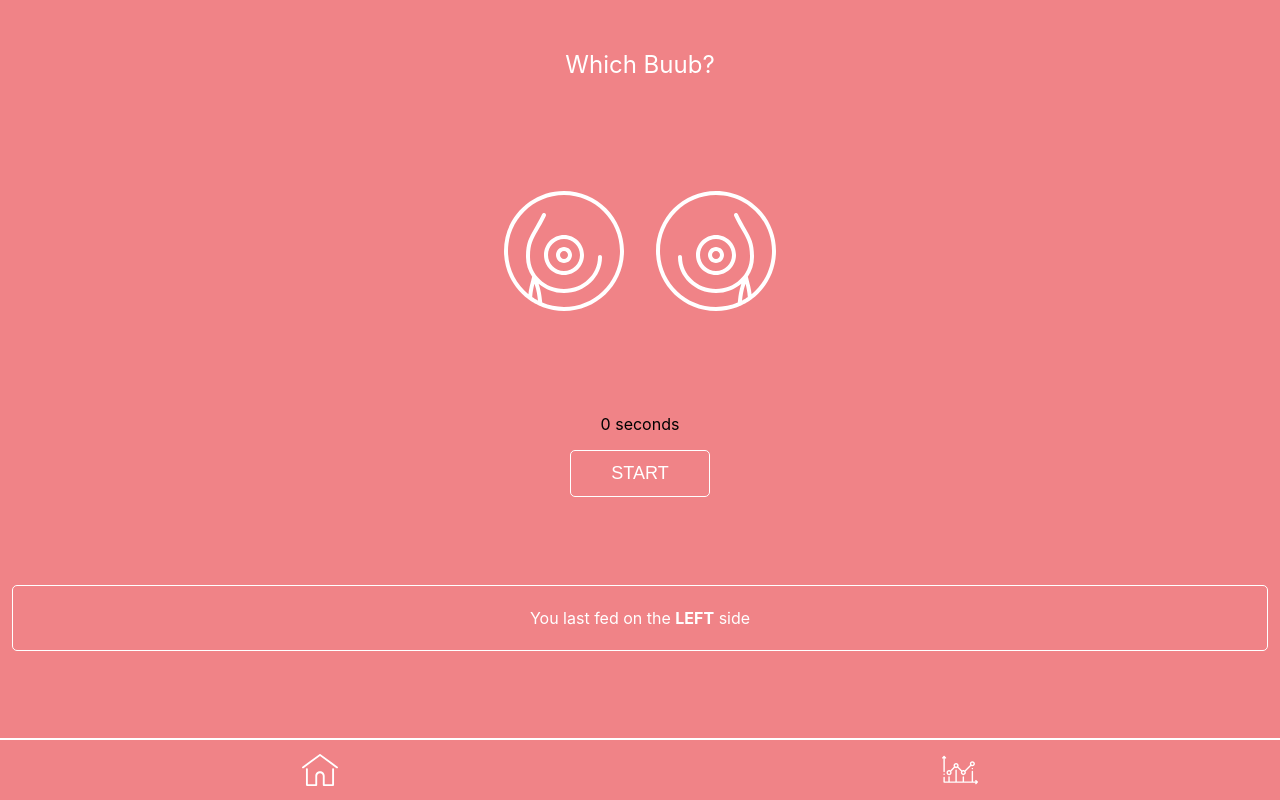
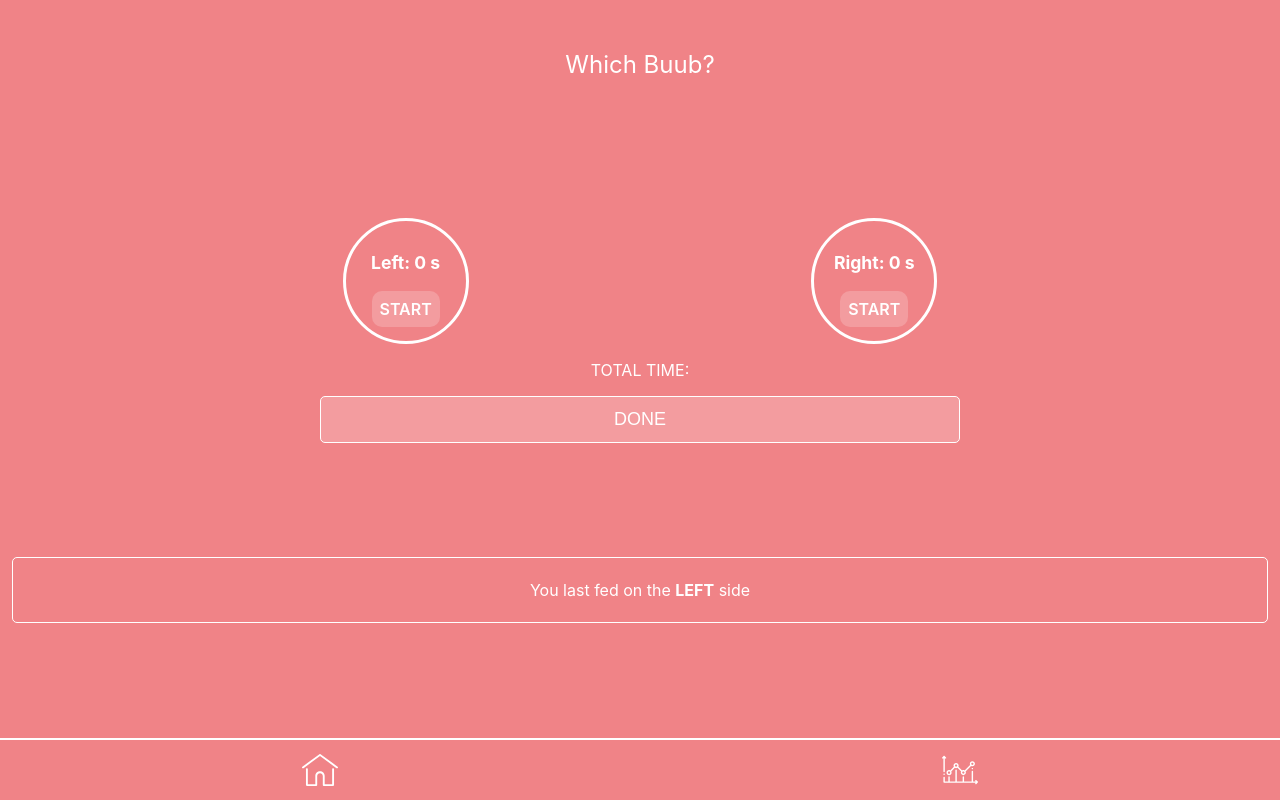
Before and after one commit to zosia-fabijanska/which-boob, a React (Create React App) app: page / in a window 1280 px wide. Built offline with nearby package versions, Linux system fonts and the light colour scheme.

Commit message:
Add a feed time counter

```diff
--- a/src/App.js
+++ b/src/App.js
@@ -1,7 +1,7 @@
 import React from 'react';
 import styled from 'styled-components';
 import Header from './components/Header';
-import BoobIconContainer from './components/BoobIconContainer';
+// import BoobIconContainer from './components/BoobIconContainer';
 import Timer from './components/Timer';
 import Notification from './components/Notification';
 import NavBar from './components/NavBar';
@@ -20,7 +20,7 @@ function App() {
   return (
     <MainContainer>
       <Header />
-      <BoobIconContainer />
+      {/* <BoobIconContainer /> */}
       <Timer />
       <Notification />
       <NavBar />
--- a/src/components/BoobIconContainer.js
+++ b/src/components/BoobIconContainer.js
@@ -1,32 +1,111 @@
-import React from 'react';
+import React, { useEffect, useRef } from 'react';
+import { connect } from 'react-redux'
 import styled from 'styled-components';
-import breastIcon from '../assets/breastWhite.svg';
+// import breastIcon from '../assets/breastWhite.svg';
+import { finishFeed } from '../actions/actions';
 
 const IconContainer = styled.div`
   display: flex;
   justify-content: center;
 `;
 
-const BoobIconLeft = styled.img`
-    max-width: 120px;
-    transform: scaleX(-1);
-    margin: 0 16px;
+const BoobIcon = styled.div`
+    width: 120px;
+    height: 120px;
+    border: 3px solid #ffffff;
+    border-radius: 50%;
+    display: flex;
+    flex-direction: column;
+    align-items: center;
+    justify-content: center;
 `;
 
-const BoobIconRight = styled.img`
-    max-width: 120px;
-    margin: 0 16px;
+const ButtonText = styled.p`
+  color: #ffffff;
+  font-weight: 700;
+  font-size: 1.1rem;
 `;
 
-class BoobIconContainer extends React.Component {
-  render() {
-    return (
-      <IconContainer>
-        <BoobIconLeft src={breastIcon} alt='icon of left breast' />
-        <BoobIconRight src={breastIcon} alt='icon of right breast' />
-      </IconContainer>
-    )
+const PauseStartButton = styled.div`
+  background-color: rgba( 256, 256, 256, 0.2 );
+  color: #ffffff;
+  padding: 8px;
+  border-radius: 10px;
+  font-weight: 600;
+`;
+
+
+
+// CUSTOM HOOK: https://overreacted.io/making-setinterval-declarative-with-react-hooks/
+
+const useInterval = (callback, delay) => {
+  const savedCallback = useRef();
+
+  // Remember the latest callback.
+  useEffect(() => {
+    savedCallback.current = callback;
+  }, [callback]);
+
+  // Set up the interval.
+  useEffect(() => {
+    function tick() {
+      savedCallback.current();
+    }
+    if (delay !== null) {
+      let id = setInterval(tick, delay);
+      return () => clearInterval(id);
+    }
+  }, [delay]);
+}
+
+// END OF CUSTOM HOOK
+
+const BoobIconContainer = ({
+  history,
+  current,
+  side,
+  finishFeed,
+  feedCounter,
+  setFeedCounter,
+  isClicked,
+  setIsClicked,
+  timeStarted,
+  setTimeStarted
+}) => {
+
+  useInterval(() => {
+    if (isClicked) {
+      setFeedCounter(feedCounter + 1);
+    }
+  }, 1000);
+
+
+  const startCounter = () => {
+    setTimeStarted(Date.now());
+    setIsClicked(!isClicked);
   }
+
+  return (
+    <IconContainer>
+      <BoobIcon onClick={startCounter} >
+        <ButtonText>{side}: {feedCounter} s</ButtonText>
+        <PauseStartButton>{isClicked ? 'PAUSE' : 'START'}</PauseStartButton>
+      </BoobIcon>
+    </IconContainer >
+  )
+
 };
 
-export default BoobIconContainer;
+const mapStateToProps = (state) => {
+  return {
+    current: state.current,
+    history: state.history,
+  }
+}
+
+const mapDispatchToProps = { finishFeed }
+
+export default connect(
+  mapStateToProps,
+  mapDispatchToProps
+)(BoobIconContainer)
--- a/src/components/Timer.js
+++ b/src/components/Timer.js
@@ -1,6 +1,14 @@
-import React, { useState, useEffect, useRef } from 'react';
+import React, { useState } from 'react';
+import { connect } from 'react-redux'
 import styled from 'styled-components';
-import { white, peach } from '../constants/colours';
+import { white } from '../constants/colours';
+import { finishFeed } from '../actions/actions';
+import BoobIconContainer from './BoobIconContainer';
+
+const IconContainer = styled.div`
+  display: flex;
+  justify-content: space-evenly;
+`;
 
 const ButtonContainer = styled.div`
   display: flex;
@@ -8,62 +16,72 @@ const ButtonContainer = styled.div`
   align-items: center;
 `;
 
-const StartButton = styled.button`
+const DoneButton = styled.button`
     border: 1px solid ${white};
     border-radius: 5px;
-    background: ${peach};
+    background-color: rgba( 256, 256, 256, 0.2 );
     color: ${white}
     font-size: 18px;
     padding: 12px 40px;
-    max-width: 50%;
+    width: 50%;
 `;
 
-// CUSTOM HOOK: https://overreacted.io/making-setinterval-declarative-with-react-hooks/
 
-const useInterval = (callback, delay) => {
-  const savedCallback = useRef();
+const Timer = ({ current, history, finishFeed }) => {
+  const [feedCounter, setFeedCounter] = useState(0);
+  const [isClicked, setIsClicked] = useState(false);
+  const [timeStarted, setTimeStarted] = useState('');
 
-  // Remember the latest callback.
-  useEffect(() => {
-    savedCallback.current = callback;
-  }, [callback]);
+  console.log('TIME STARTED', timeStarted);
 
-  // Set up the interval.
-  useEffect(() => {
-    function tick() {
-      savedCallback.current();
-    }
-    if (delay !== null) {
-      let id = setInterval(tick, delay);
-      return () => clearInterval(id);
-    }
-  }, [delay]);
-}
+  const handleFinishFeed = () => {
+    const date = timeStarted;
+    const leftTime = feedCounter;
+    const rightTime = 'blah';
 
-const Timer = () => {
-  const [startTime, setStartTime] = useState(0);
-  const [isClicked, setIsClicked] = useState(false);
-
-  useInterval(() => {
-    if (isClicked) {
-      setStartTime(startTime + 1);
-    }
-  }, 1000);
-
-  const startTimer = () => {
-    setIsClicked(!isClicked);
-  }
+    finishFeed(date, leftTime, rightTime)
+  };
 
   return (
-    <ButtonContainer>
-      <p>{startTime} seconds</p>
-      <StartButton
-        onClick={startTimer}
-      >
-        {isClicked ? 'PAUSE' : 'START'}
-      </StartButton>
-    </ButtonContainer >
+    <div>
+      <IconContainer>
+        <BoobIconContainer
+          feedCounter={feedCounter}
+          setFeedCounter={setFeedCounter}
+          isClicked={isClicked}
+          setIsClicked={setIsClicked}
+          timeStarted={timeStarted}
+          setTimeStarted={setTimeStarted}
+          side='Left'
+        />
+        <BoobIconContainer
+          feedCounter={feedCounter}
+          setFeedCounter={setFeedCounter}
+          isClicked={isClicked}
+          setIsClicked={setIsClicked}
+          timeStarted={timeStarted}
+          setTimeStarted={setTimeStarted}
+          side='Right'
+        />
+      </IconContainer>
+      <ButtonContainer>
+        <p style={{ color: '#ffffff' }}>TOTAL TIME: </p>
+        <DoneButton onClick={handleFinishFeed}>DONE</DoneButton>
+      </ButtonContainer >
+    </div >
   )
 };
 
-export default Timer;
+const mapStateToProps = (state) => {
+  return {
+    current: state.current,
+    history: state.history,
+  }
+}
+
+const mapDispatchToProps = { finishFeed }
+
+export default connect(
+  mapStateToProps,
+  mapDispatchToProps
+)(Timer)
```
